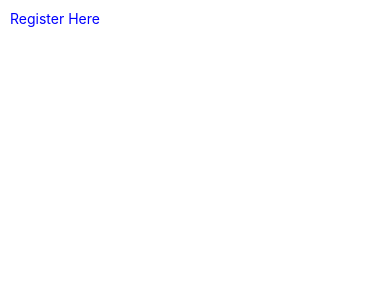
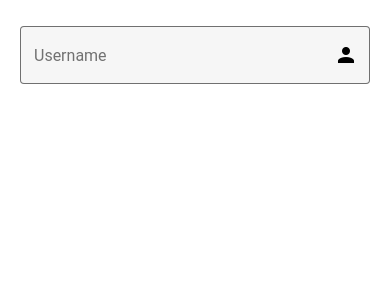
Before and after one commit to molary23/Lucipost, a React Native app: screen / in a window 390 px wide. Shown: the top 300 px of the page. Built offline with nearby package versions, Linux system fonts and the light colour scheme.

Commit message:
text input added

```diff
--- a/src/components/Register.js
+++ b/src/components/Register.js
@@ -1,16 +1,26 @@
 import * as React from "react";
-import { View, Text } from "react-native";
-import styled from "styled-components/native";
 
-const PageText = styled(Text)`
-  color: ${(props) => props.theme.color[3]};
-`;
+import { MainView } from "../styles/all";
+import TextInputField from "../layouts/TextInputField";
 
 function Register() {
+  const [text, setText] = React.useState("");
+  const changeHandler = (e) => {
+    const { name, value } = e.target;
+    setInputs((values) => ({ ...values, [name]: value }));
+  };
+
   return (
-    <View>
-      <PageText>Register Here</PageText>
-    </View>
+    <MainView>
+      <TextInputField
+        onChangeText={(text) => setText(text)}
+        label="Username"
+        name="username"
+        value={text}
+        icon="account"
+        error={false}
+      />
+    </MainView>
   );
 }
 
--- /dev/null
+++ b/src/layouts/TextInputField.js
@@ -0,0 +1,27 @@
+import * as React from "react";
+import { TextInput } from "react-native-paper";
+import PropTypes from "prop-types";
+
+function TextInputField({ label, icon, onChangeText, value, name, error }) {
+  return (
+    <TextInput
+      mode="outlined"
+      label={label}
+      onChangeText={onChangeText}
+      value={value}
+      name={name}
+      right={<TextInput.Icon name={icon} />}
+      error={error}
+    />
+  );
+}
+
+TextInputField.propTypes = {
+  icon: PropTypes.string.isRequired,
+  onChangeText: PropTypes.func.isRequired,
+  label: PropTypes.string.isRequired,
+  name: PropTypes.string.isRequired,
+  error: PropTypes.bool.isRequired,
+  value: PropTypes.any,
+};
+export default TextInputField;
```
Also changed, not shown: src/layouts/TextInput.js (deleted, +0 -21 lines).
